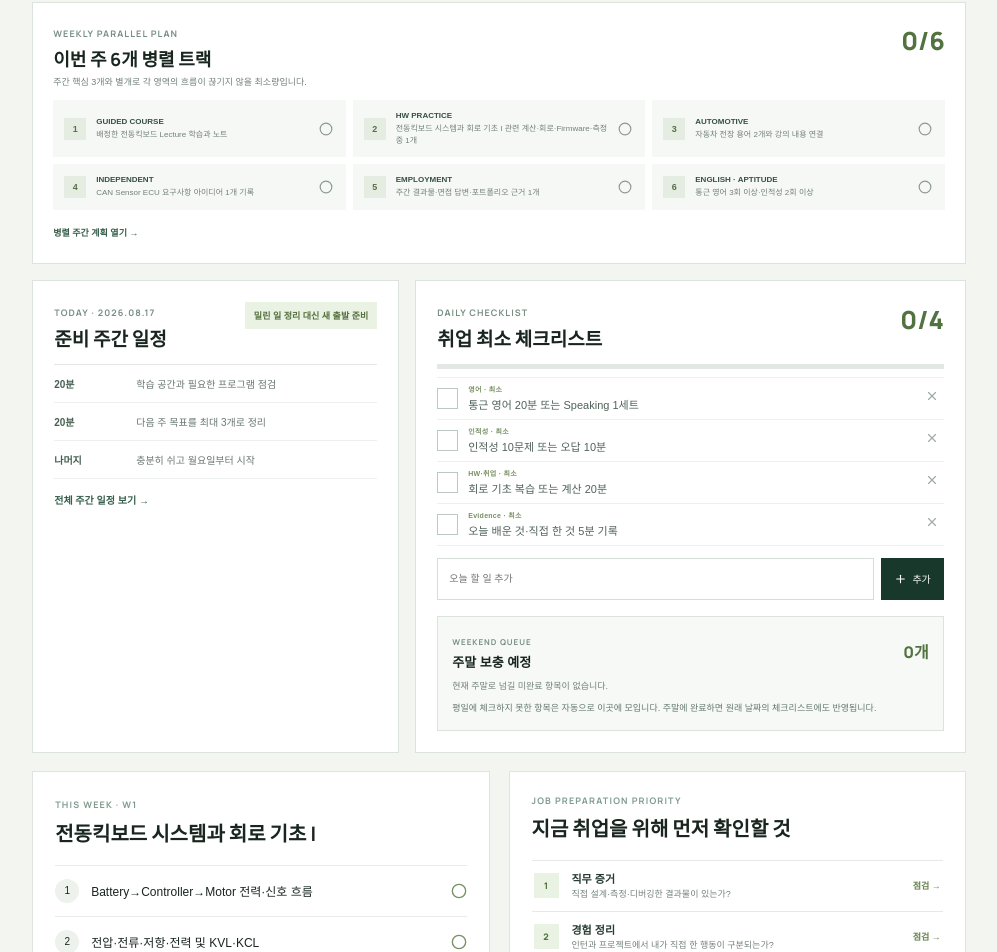
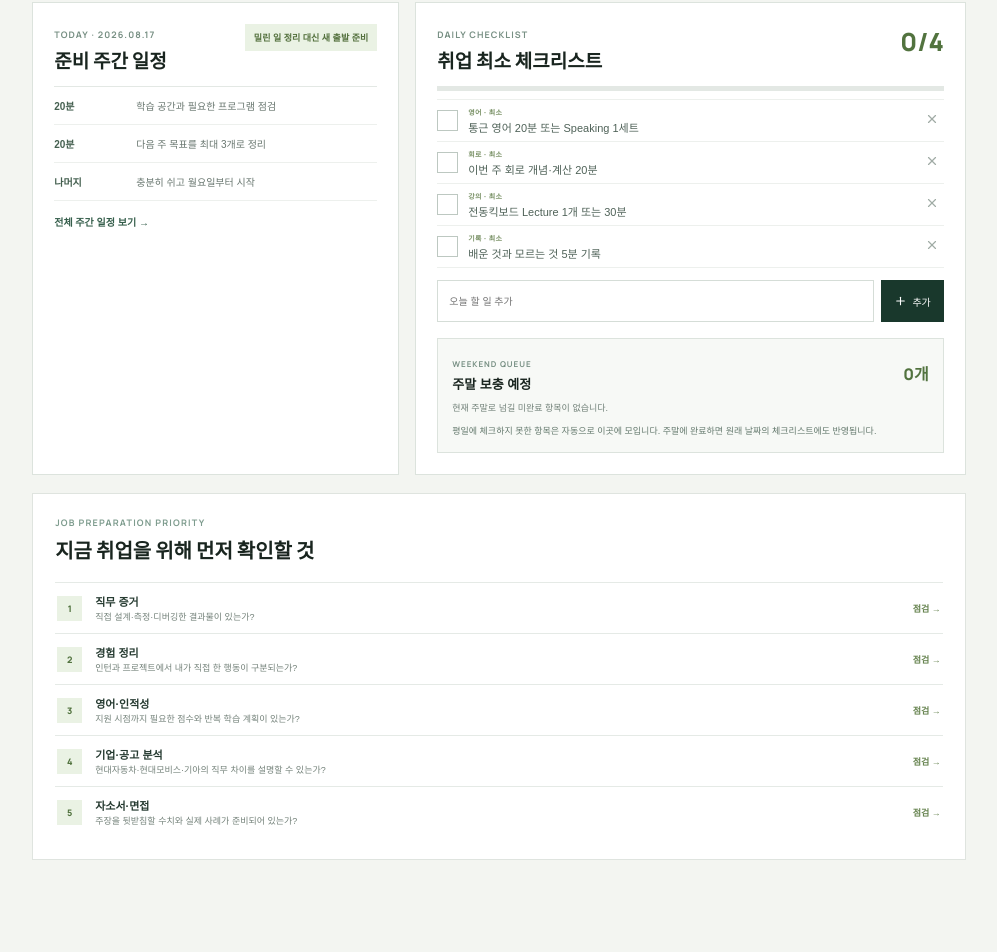
Before and after one commit to PacoKim/vamos-trabajo, a React (Vite) app: page / in a window 1280 px wide. Shown: the part 837-1789 px from the top of the page, without its empty margins (263-1260 px from the left). After the commit the page ends 1747 px from the top, so only its background shows below. Built offline with nearby package versions, Linux system fonts and the light colour scheme; a web font is replaced by a local one.

Commit message:
feat: replace weekly dashboard tasks with daily checklists

```diff
--- a/src/App.tsx
+++ b/src/App.tsx
@@ -972,23 +972,57 @@ function DailyAgenda({ go }: { go: (v: View) => void }) {
           ],
         }
       : schedules[now.getDay()];
-  const technicalFocus = [
-    "주간 회고·다음 주 핵심 목표 3개",
-    "회로 기초 복습 또는 계산 20분",
-    "전동킥보드 강의·노트 30분",
-    "자동차 전장 확장 학습 20분",
-    "CAN Sensor ECU 결정사항 1개 기록",
-    "Evidence·면접 답변 1개 정리",
-    "HW 실습·측정 또는 주말 보충",
-  ][now.getDay()];
-  const minimumTasks = isNaN(now.getDay()) ? [] : [
-    { text: "통근 영어 20분 또는 Speaking 1세트", track: "영어", minimum: true },
-    { text: "인적성 10문제 또는 오답 10분", track: "인적성", minimum: true },
-    { text: technicalFocus, track: "HW·취업", minimum: true },
-    { text: "오늘 배운 것·직접 한 것 5분 기록", track: "Evidence", minimum: true },
-  ];
+  const dailyTasksByDay = [
+    [
+      ["주간 회고", "완료·미완료 원인 15분 정리"],
+      ["다음 주", "다음 주 핵심 목표를 3개만 선택"],
+      ["보충", "남은 주말 보충 항목 중 가장 중요한 1개"],
+      ["준비", "강의·실습 자료와 월요일 할 일 준비"],
+    ],
+    [
+      ["영어", "통근 영어 20분 또는 Speaking 1세트"],
+      ["회로", "이번 주 회로 개념·계산 20분"],
+      ["강의", "전동킥보드 Lecture 1개 또는 30분"],
+      ["기록", "배운 것과 모르는 것 5분 기록"],
+    ],
+    [
+      ["인적성", "인적성 10문제 또는 오답 10분"],
+      ["강의", "전동킥보드 Lecture 1개와 핵심 노트"],
+      ["실습", "강의 관련 계산·회로·Firmware 30분"],
+      ["기록", "직접 해본 것과 결과 5분 기록"],
+    ],
+    [
+      ["영어", "통근 영어 20분 또는 Speaking 1세트"],
+      ["자동차", "CAN·차량 전원·보호·EMC 중 1개 20분"],
+      ["강의", "강의 내용과 자동차 적용 차이 1개 정리"],
+      ["기록", "이해하지 못한 점과 확인할 것 기록"],
+    ],
+    [
+      ["인적성", "인적성 10문제 또는 오답 10분"],
+      ["프로젝트", "CAN Sensor ECU 설계 결정 1개"],
+      ["검증", "선정 근거 또는 검증 방법 1개 기록"],
+      ["기록", "문제·가설·다음 행동 5분 기록"],
+    ],
+    [
+      ["영어", "통근 영어 20분 또는 Speaking 1세트"],
+      ["취업", "Evidence 또는 면접 답변 1개 정리"],
+      ["점검", "이번 주 빠진 학습·프로젝트 항목 확인"],
+      ["기록", "이번 주 자소서에 쓸 수 있는 사실 1개"],
+    ],
+    [
+      ["실습", "회로·Firmware·측정 실습 2~3시간"],
+      ["보충", "평일 미완료 중 중요한 항목부터 수행"],
+      ["영어·인적성", "영어 30분 또는 인적성 20문제"],
+      ["Evidence", "사진·수치·결과를 Evidence로 정리"],
+    ],
+  ] as const;
+  const minimumTasks = dailyTasksByDay[now.getDay()].map(([track, text]) => ({
+    text,
+    track,
+    minimum: true,
+  }));
   const defaultTasks = minimumTasks.map((task, i) => ({
-    id: `parallel-${dateKey}-${i}`,
+    id: `daily-v2-${dateKey}-${i}`,
     ...task,
     done: false,
   }));
@@ -996,7 +1030,9 @@ function DailyAgenda({ go }: { go: (v: View) => void }) {
     const saved = JSON.parse(
       localStorage.getItem("ahw-daily-checklists") || "{}",
     );
-    const existing = saved[dateKey] || [];
+    const existing = (saved[dateKey] || []).filter(
+      (task: any) => !String(task.id || "").startsWith(`parallel-${dateKey}-`),
+    );
     const additions = defaultTasks.filter((task) => !existing.some((x: any) => x.id === task.id));
     return { ...saved, [dateKey]: [...existing, ...additions] };
   });
@@ -1249,15 +1285,6 @@ function CourseSnapshot({ go }: { go: (v: View) => void }) {
     </section>
   );
 }
-function ParallelOverview({ current, done, go }: { current: Week; done: Record<string, boolean>; go: (v: View) => void }) {
-  const tracks = parallelTracks(current);
-  const completed = tracks.filter((_, i) => done[`p${current.n}-${i}`]).length;
-  return <section className="parallel-overview">
-    <div className="parallel-overview-head"><div><small>WEEKLY PARALLEL PLAN</small><h2>이번 주 6개 병렬 트랙</h2><p>주간 핵심 3개와 별개로 각 영역의 흐름이 끊기지 않을 최소량입니다.</p></div><strong>{completed}/{tracks.length}</strong></div>
-    <div>{tracks.map(([name, task], i) => <article key={name} className={done[`p${current.n}-${i}`] ? "done" : ""}><i>{i + 1}</i><span><b>{name}</b><small>{task}</small></span>{done[`p${current.n}-${i}`] ? <Check /> : <Circle />}</article>)}</div>
-    <button onClick={() => go("study")}>병렬 주간 계획 열기 →</button>
-  </section>;
-}
 function Dashboard({
   current,
   done,
@@ -1346,23 +1373,8 @@ function Dashboard({
         </p>
       </section>
       <CourseSnapshot go={go} />
-      <ParallelOverview current={current} done={done} go={go} />
       <DailyAgenda go={go} />
-      <section className="dash">
-        <article className="panel">
-          <small>THIS WEEK · W{current.n}</small>
-          <h2>{current.title}</h2>
-          {current.tasks.slice(0, 3).map((t, i) => (
-            <div className="goal" key={t}>
-              <i>{i + 1}</i>
-              <span>{t}</span>
-              {done[`w${current.n}-${i}`] ? <Check /> : <Circle />}
-            </div>
-          ))}
-          <button className="link" onClick={() => go("study")}>
-            주간 학습 열기 →
-          </button>
-        </article>
+      <section className="dash priorities-only">
         <article className="panel job-priorities">
           <small>JOB PREPARATION PRIORITY</small>
           <h2>지금 취업을 위해 먼저 확인할 것</h2>
--- a/src/extended.css
+++ b/src/extended.css
@@ -473,6 +473,7 @@
 .dash {
   padding-top: 0;
 }
+.dash.priorities-only { grid-template-columns: 1fr; }
 .security {
   background: #fff3dc;
   border: 1px solid #ecd49f;
```
